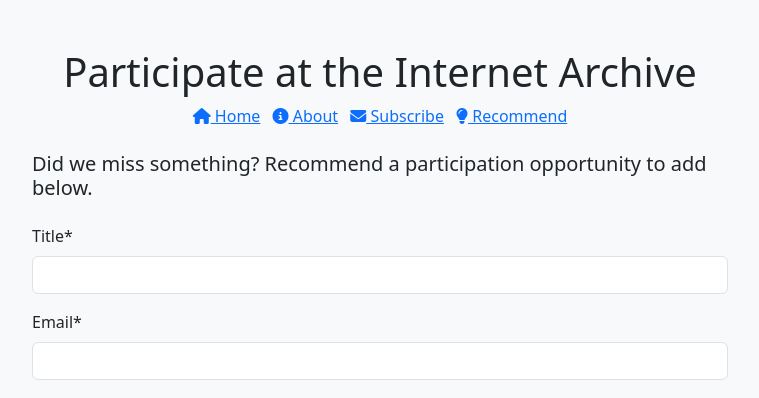
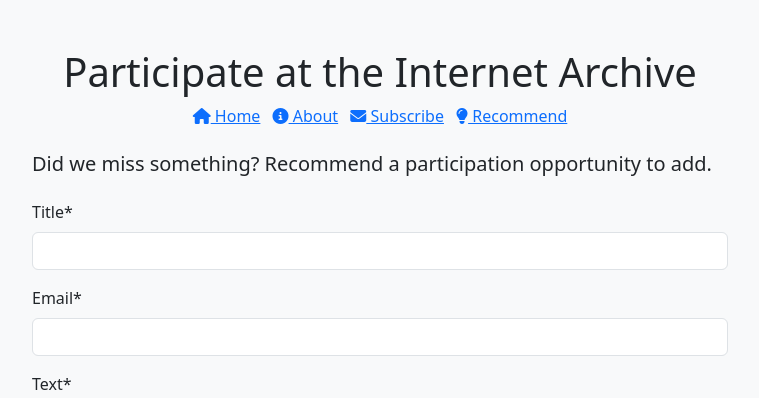
Before and after one commit to hcbrady/archivers_wanted, a Django app: page /recommend/ in a window 1280 px wide. Shown: the top 398 px of the page, without its empty margins (260-1019 px from the left). Run offline with Django 4.2, Linux system fonts and the light colour scheme; parts of the project's set-up code (start-up, migrations or seed data) failed here and were passed over; some libraries are stand-ins or nearby versions.

Commit message:
updated language on recommendation page

```diff
--- a/participation/templates/participation/recommend.html
+++ b/participation/templates/participation/recommend.html
@@ -2,7 +2,7 @@
 {% load crispy_forms_tags %}
 {% block content %}
 <div class="container mt-4">
-    <h5 class="mb-4">Did we miss something? Recommend a participation opportunity to add below.</h5>
+    <h5 class="mb-4">Did we miss something? Recommend a participation opportunity to add.</h5>
     <form method="POST">
     {% csrf_token %}
     {{ form|crispy }}
```
